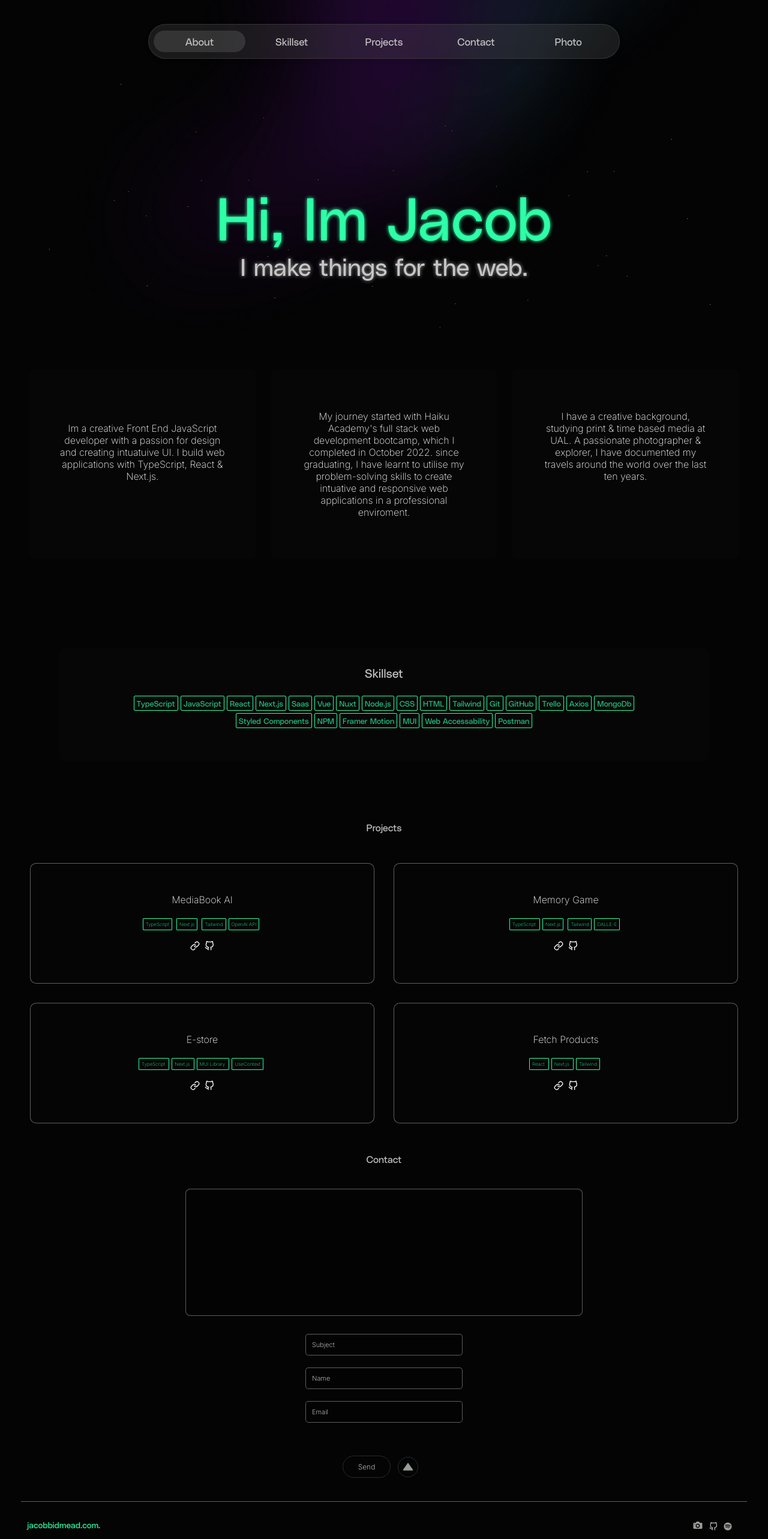
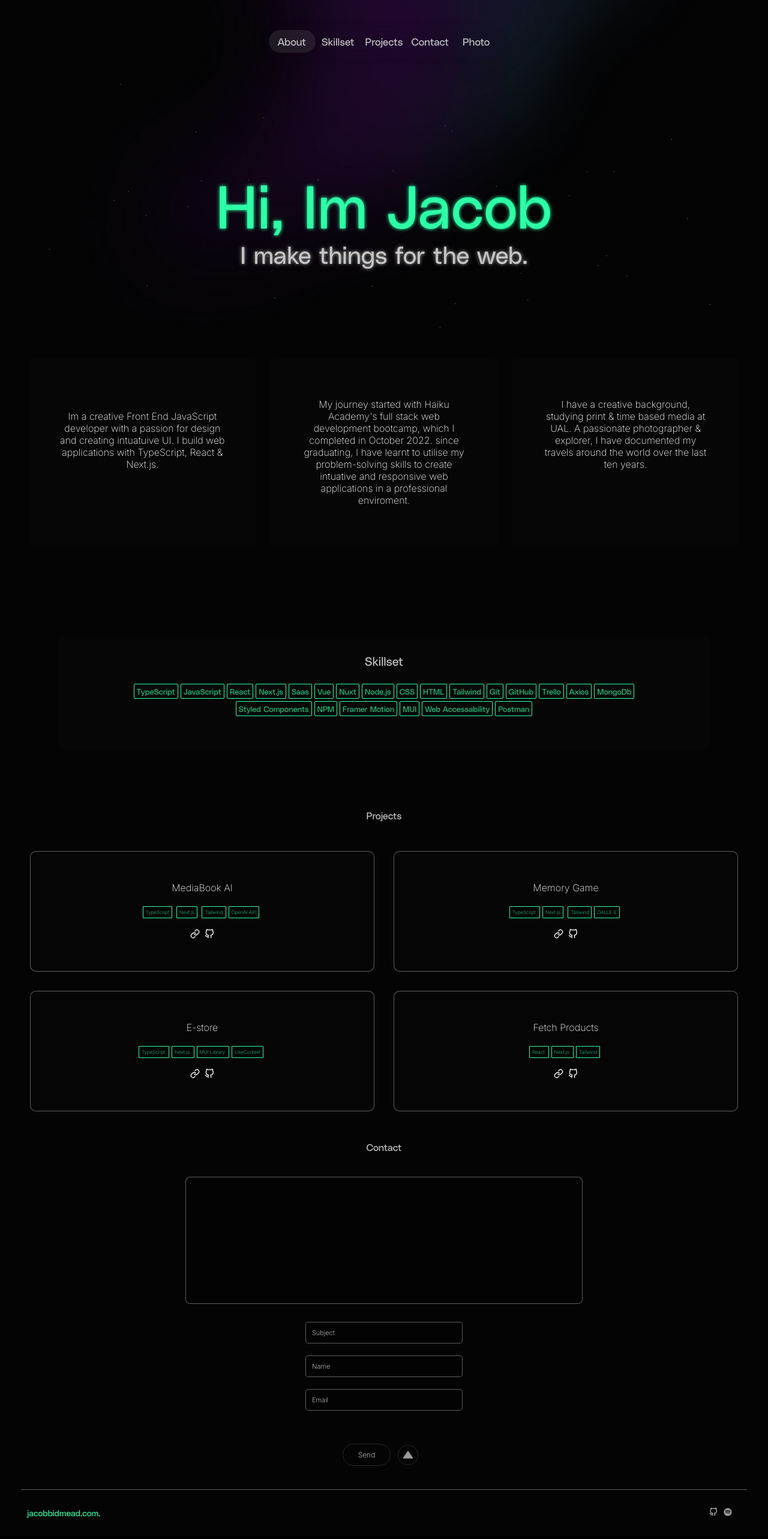
Before and after one commit to Jacobbidmead/new-portfolio, a React (Create React App) app: page / in a window 1280 px wide. Shown: the top 2566 px of the page at 60% size. Built offline with nearby package versions, Linux system fonts and the light colour scheme.

Commit message:
updated floating nav

```diff
--- a/src/App.css
+++ b/src/App.css
@@ -93,7 +93,7 @@ body {
 }
 
 .hi {
-  padding-top: 300px;
+  padding-top: 280px;
   font-size: 100px;
   color: rgb(45, 255, 167);
   text-shadow: 0 0 6px rgb(45, 255, 167);
--- a/src/App.js
+++ b/src/App.js
@@ -77,11 +77,18 @@ const App = () => {
     return () => window.removeEventListener("scroll", handleScroll);
   }, []);
 
+  const scrollToSection = (sectionId) => {
+    const section = document.getElementById(sectionId);
+    if (section) {
+      section.scrollIntoView({ behavior: "smooth", block: "center" });
+    }
+  };
+
   return (
     <>
       <div style={{ backgroundColor: backgroundColor }} className="bg">
         <div className="main-page-container">
-          <FloatingNav />
+          {!isMobile ? <FloatingNav scrollToSection={scrollToSection} /> : null}
           <img src="images/gradient.webp" alt="" className="hero-img" />
           {isMobile ? (
             <div>
@@ -102,7 +109,7 @@ const App = () => {
             className="contents-container"></motion.div>
         </div>
         <div>
-          <div className="welcome-container">
+          <div className="welcome-container" id="about">
             <div className="welcome">
               <motion.div
                 initial={"offscreen"}
@@ -153,7 +160,7 @@ const App = () => {
               </motion.div>
             </div>
           </div>
-          <div className="my-stack">
+          <div className="my-stack" id="skillset">
             <div className="skillset">
               <span>Skillset</span>
             </div>
@@ -184,13 +191,13 @@ const App = () => {
             </div>
           </div>
 
-          <div className="projects-container">
+          <div className="projects-container" id="projects">
             <div>
               <span className="projects-header">Projects</span>
             </div>
             <Projects />
           </div>
-          <div className="contact">
+          <div className="contact" id="contact">
             <Contact />
           </div>
           <Footer />
--- a/src/components/FloatingNav.js
+++ b/src/components/FloatingNav.js
@@ -1,31 +1,52 @@
-import React, { useState } from "react";
+import React, { useState, useEffect } from "react";
 import { motion } from "framer-motion";
 import "../styles/FloatingNav.css";
 
-const FloatingNav = () => {
+const FloatingNav = ({ scrollToSection }) => {
   const [activeButtonIndex, setActiveButtonIndex] = useState(null);
+  const [navOpacity, setNavOpacity] = useState("rgba(114, 114, 114, 0)");
+  const [navBorder, setNavBorder] = useState("none");
 
-  // Determine background position based on active button index
   const backgroundX = activeButtonIndex !== null ? `${activeButtonIndex * 100}%` : "0%";
 
-  // Function to set the active button index
-  const changeButtonColor = (index) => {
-    setActiveButtonIndex(index);
+  useEffect(() => {
+    const handleScroll = () => {
+      if (window.scrollY > 200) {
+        setNavOpacity("rgba(114, 114, 114, 0.2)");
+        setNavBorder("1px solid #404040b5");
+      } else {
+        setNavOpacity("rgba(114, 114, 114, 0)");
+        setNavBorder("none");
+      }
+    };
+
+    window.addEventListener("scroll", handleScroll);
+
+    return () => window.removeEventListener("scroll", handleScroll);
+  }, []);
+
+  const handleButtonClick = (index, sectionId) => {
+    if (sectionId === "photo") {
+      window.location.href = "/Photo";
+    } else {
+      setActiveButtonIndex(index);
+      scrollToSection(sectionId);
+    }
   };
 
   const buttons = ["About", "Skillset", "Projects", "Contact", "Photo"];
 
   return (
     <div className="floating-nav-container">
-      <div className="floating-nav">
+      <div className="floating-nav" style={{ backgroundColor: navOpacity, border: navBorder }}>
         {buttons.map((label, index) => (
           <div
             key={label}
             className="fn-links"
-            onClick={() => changeButtonColor(index)}
+            onClick={() => handleButtonClick(index, label.toLowerCase())}
             style={{
               position: "relative",
-              width: "20%", // This should match the background block width
+              width: "20%",
               display: "inline-block",
               textAlign: "center",
             }}>
@@ -36,12 +57,13 @@ const FloatingNav = () => {
           className="background-block "
           initial={false}
           animate={{ x: backgroundX }}
-          transition={{ type: "tween", duration: 0.3 }}
+          whileTap={{ scale: 0.9 }}
+          transition={{ type: "spring", stiffness: 250, damping: 25 }}
           style={{
             position: "absolute",
-            width: "19.5%", // Assuming each button is 20% of the container width
+            width: "19.5%",
             height: "64%",
-            backgroundColor: "rgba(114, 114, 114, 0.3)",
+            backgroundColor: "rgba(114, 114, 114, 0.2)",
             borderRadius: "30px",
           }}
         />
--- a/src/components/Footer.js
+++ b/src/components/Footer.js
@@ -1,6 +1,5 @@
 import Git from "./Git";
 import SpotifyIconComponent from "./Spotify";
-import CameraIcon from "./Camera";
 
 const Footer = () => {
   return (
@@ -10,18 +9,7 @@ const Footer = () => {
         <div className="name">jacobbidmead.com.</div>
         <div className="nav-icons">
           <div className="photo-link">
-            {" "}
-            <span>
-              <CameraIcon />
-            </span>
-          </div>
-
-          <div className="photo-link">
-            <a
-              href="https://github.com/Jacobbidmead"
-              target="_blank"
-              rel="noreferrer"
-            >
+            <a href="https://github.com/Jacobbidmead" target="_blank" rel="noreferrer">
               <span style={{ color: "rgb(198, 198, 198)" }}>
                 <Git />
               </span>
@@ -32,8 +20,7 @@ const Footer = () => {
             <a
               href="https://open.spotify.com/playlist/3ieBiYfA1DqQMTOq2vpB0u?si=1780efef079247b1"
               target="_blank"
-              rel="noreferrer"
-            >
+              rel="noreferrer">
               <span style={{ color: "rgb(198, 198, 198)" }}>
                 <SpotifyIconComponent />
               </span>
--- a/src/styles/FloatingNav.css
+++ b/src/styles/FloatingNav.css
@@ -3,16 +3,15 @@
   flex-direction: row;
   color: white;
   justify-content: space-between;
-  padding: 8px;
+  padding: 9px 8px;
   background-color: rgba(114, 114, 114, 0.2);
-  backdrop-filter: blur(10px);
-  border: 1px solid #404040b5;
+  backdrop-filter: blur(20px);
+  /* border: 1px solid #404040b5; */
   box-shadow: 0 2px 10px #0000001a;
   align-items: center;
   border-radius: 30px;
-  border: 1px solid transparent rgba(114, 114, 114, 0.2);
-  transition: all 0.2s ease;
-  width: 60%;
+  transition: all 0.4s ease;
+  width: 30%;
   height: 40px;
 }
 
```
